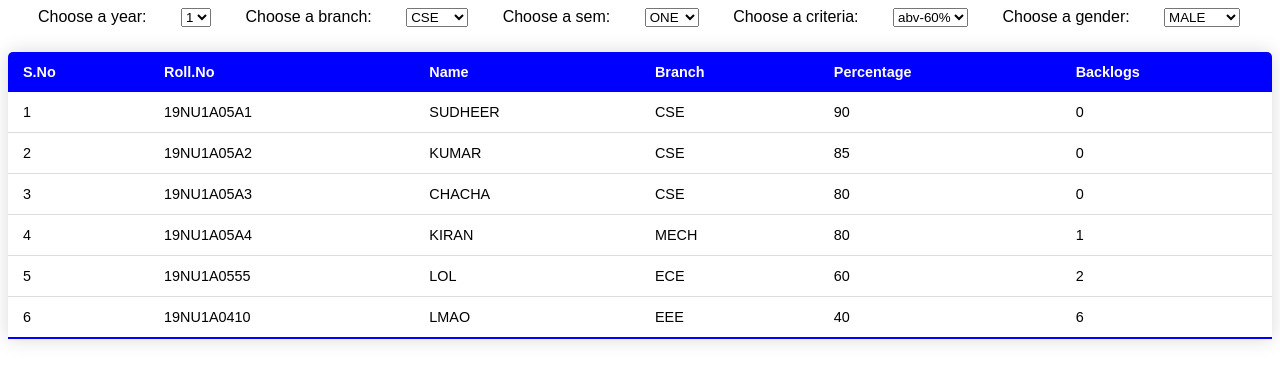
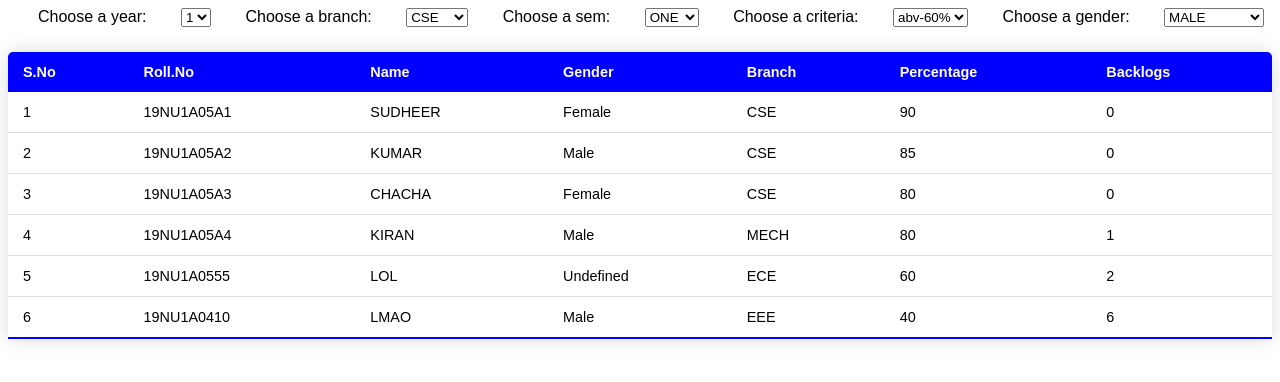
Before and after one commit to Choppalibhargav/college-sql-project, a Flask app: template templates/table.html in a window 1280 px wide. Shown: the top 382 px of the page. Run offline with Flask 2, Linux system fonts and the light colour scheme; the template is opened without the code that fills it, so the values that code supplies are empty.

Commit message:
update: added gender row

```diff
--- a/templates/table.html
+++ b/templates/table.html
@@ -42,6 +42,7 @@
 <select name="gender" id="gender">
   <option value="male">MALE</option>
   <option value="female">FEMALE</option>
+  <option value="undefined">UNDEFINED</option>
 </select>
     <table class="content-table">
         <thead>
@@ -49,6 +50,7 @@
             <th>S.No</th>
             <th>Roll.No</th>
             <th>Name</th>
+            <th>Gender</th>
             <th>Branch</th>
             <th>Percentage</th>
             <th>Backlogs</th>
@@ -59,6 +61,7 @@
             <td>1</td>
             <td>19NU1A05A1</td>
             <td>SUDHEER</td>
+            <td>Female</td>
             <td>CSE</td>
             <td>90</td>
             <td>0</td>
@@ -67,6 +70,7 @@
             <td>2</td>
             <td>19NU1A05A2</td>
             <td>KUMAR</td>
+            <td>Male</td>
             <td>CSE</td>
             <td>85</td>
             <td>0</td>
@@ -75,6 +79,7 @@
             <td>3</td>
             <td>19NU1A05A3</td>
             <td>CHACHA</td>
+            <td>Female</td>
             <td>CSE</td>
             <td>80</td>
             <td>0</td>
@@ -83,6 +88,7 @@
             <td>4</td>
             <td>19NU1A05A4</td>
             <td>KIRAN</td>
+            <td>Male</td>
             <td>MECH</td>
             <td>80</td>
             <td>1</td>
@@ -91,6 +97,7 @@
             <td>5</td>
             <td>19NU1A0555</td>
             <td>LOL</td>
+            <td>Undefined</td>
             <td>ECE</td>
             <td>60</td>
             <td>2</td>
@@ -99,6 +106,7 @@
             <td>6</td>
             <td>19NU1A0410</td>
             <td>LMAO</td>
+            <td>Male</td>
             <td>EEE</td>
             <td>40</td>
             <td>6</td>
```
